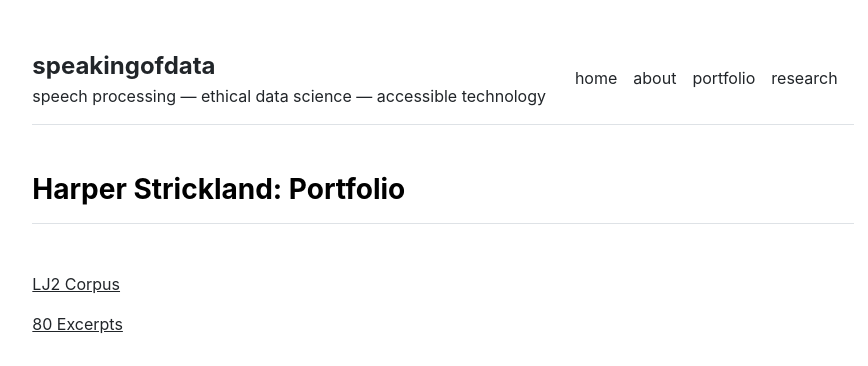
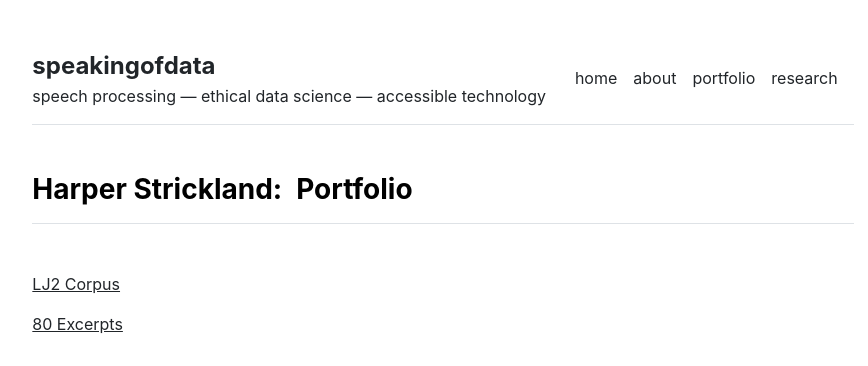
Before and after one commit to speakingofdata/speakingofdata.github.io, a Jekyll site: the page built from portfolio.md, in a window 1280 px wide. Shown: the top 366 px of the page, without its empty margins (197-1065 px from the left). Built offline with Jekyll 4.4.1, drawn with Linux system fonts in a browser that asks for light colours.

Commit message:
Update portfolio.html

```diff
--- a/_layouts/portfolio.html
+++ b/_layouts/portfolio.html
@@ -6,7 +6,7 @@ layout: default
 
 <div class="row g-5 mb-5">
   <div>
-    <h3 class="fw-bold border-bottom pb-3 mb-5">Harper Strickland: Portfolio</h3>
+    <h3 class="fw-bold border-bottom pb-3 mb-5">Harper Strickland:&ensp;Portfolio</h3>
     {% for project in site.data.settings.projects %}
       <p><a href="{{ site.github.url }}/projects/{{ project.url}}">{{ project.name }}</a></p>
     {% endfor %}
```
